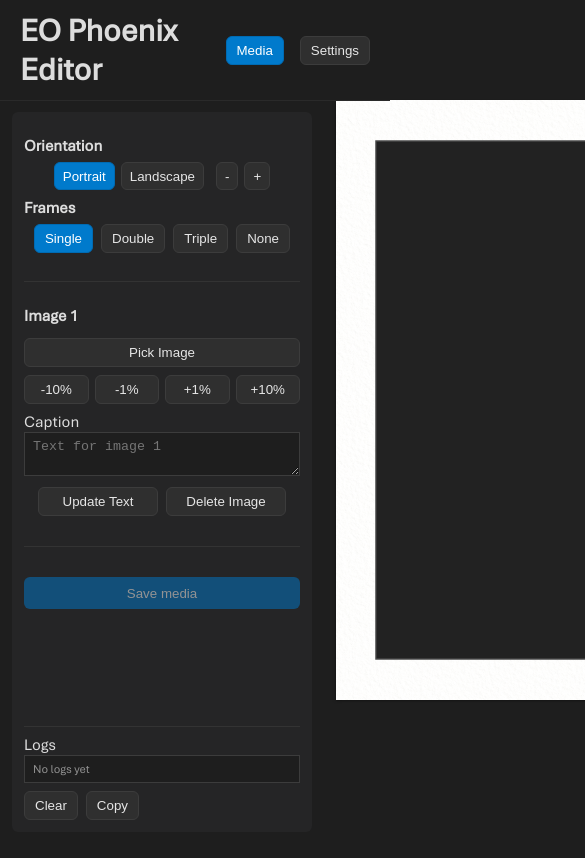
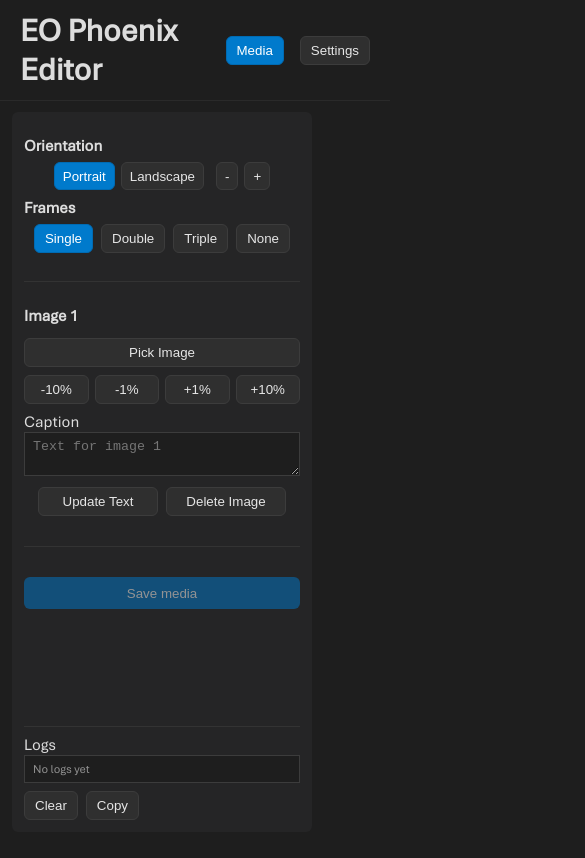
Before and after one commit to kiwiKodo/EO_Phoenix-Editor, a React (Vite) app: page / in a window 390 px wide. Shown: the top 858 px of the page, 585 px wide, since content can reach past the window. Built offline with nearby package versions, Linux system fonts and the light colour scheme; a web font is replaced by a local one.

Commit message:
Add minimum window size and make canvas responsive to prevent scrollbars on smaller screens

```diff
--- a/src/main/main.ts
+++ b/src/main/main.ts
@@ -15,8 +15,10 @@ const KEYTAR_ACCOUNT = 'wifi'
 
 function createWindow() {
   const win = new BrowserWindow({
-    width: 1200,
-    height: 800,
+    width: 1400,
+    height: 900,
+    minWidth: 1024,
+    minHeight: 768,
     autoHideMenuBar: true,
     webPreferences: {
       preload: path.join(__dirname, 'preload.js'),
--- a/src/renderer/styles.css
+++ b/src/renderer/styles.css
@@ -107,9 +107,9 @@ canvas { background: #000; box-shadow: 0 2px 8px rgba(0,0,0,0.5) }
 .logsEmpty { opacity:0.6 }
 .canvasContainer { display:flex; justify-content:center; align-items:center; width:100%; height:100% }
 .scaledWrap { transform-origin: top left }
-.canvasDisplay { background: #000; box-shadow: 0 2px 8px rgba(0,0,0,0.5) }
-.canvasDisplay.landscape { width: 1600px; height: 900px }
-.canvasDisplay.portrait { width: 900px; height: 1600px }
+.canvasDisplay { background: #000; box-shadow: 0 2px 8px rgba(0,0,0,0.5); max-width: 100%; max-height: calc(100vh - var(--topbar-height) - 120px); object-fit: contain }
+.canvasDisplay.landscape { width: 1600px; height: 900px; aspect-ratio: 16/9 }
+.canvasDisplay.portrait { width: 900px; height: 1600px; aspect-ratio: 9/16 }
 .scaleControls { display:flex; gap:6px; align-items:center; width:100% }
 .scaleControls button { flex:1; text-align:center }
 
```
